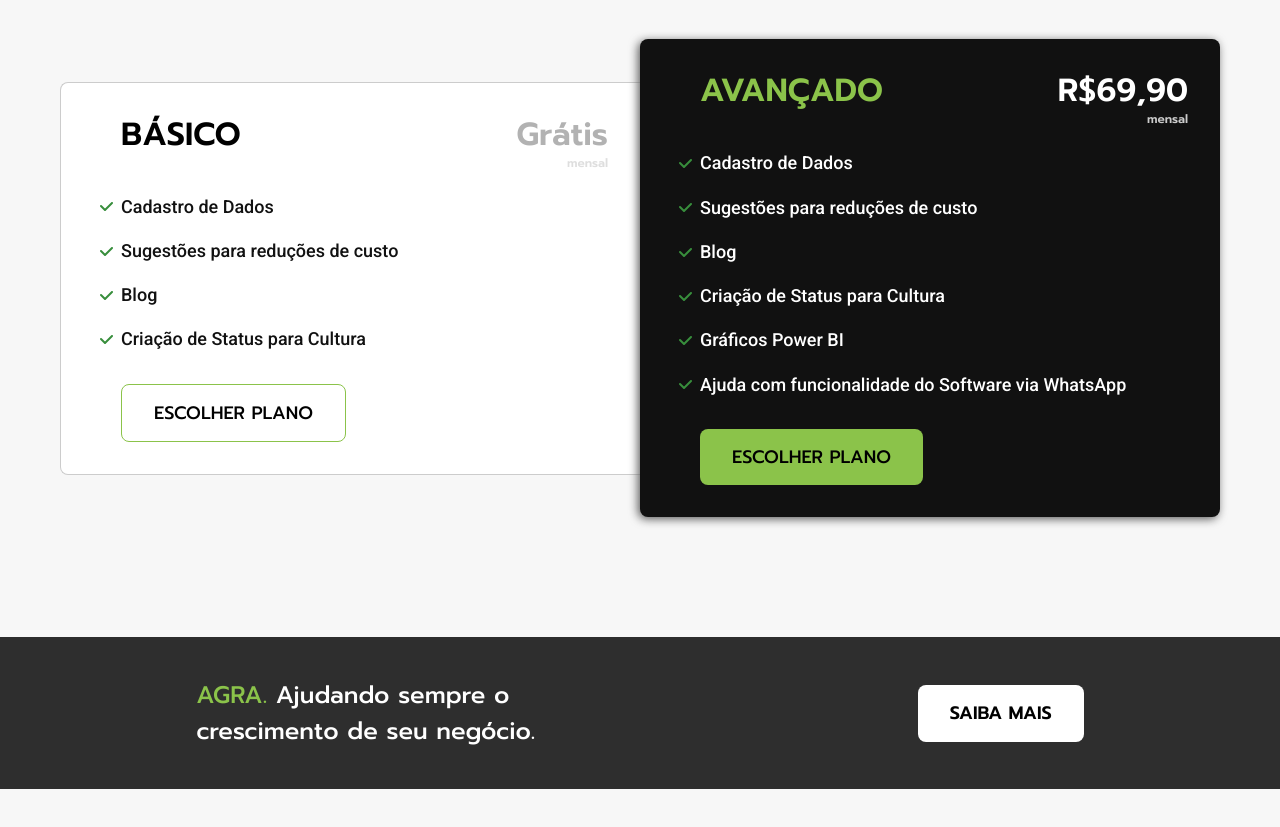
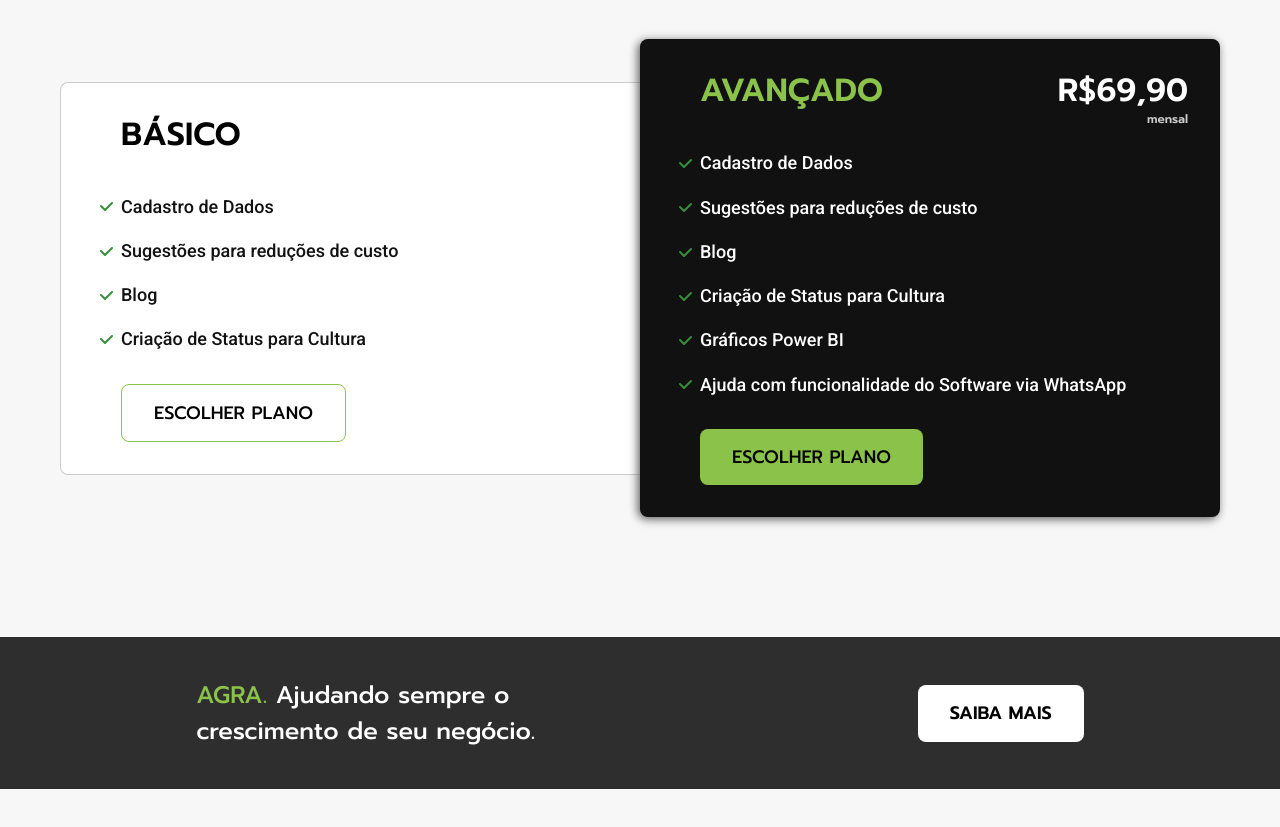
Before and after one commit to Fernando1403/Agra1, a React (Vite) app: page / in a window 1280 px wide. Shown: the part 2986-3813 px from the top of the page. Built offline with nearby package versions, Linux system fonts and the light colour scheme.

Commit message:
Update planos-opcao.jsx

```diff
--- a/src/interpolacao/planos/planos-opcao.jsx
+++ b/src/interpolacao/planos/planos-opcao.jsx
@@ -9,7 +9,7 @@ function PlanosOpcao(){
         <div className="planos-opcoes">
           <div className="plano-opcao-todos">
               <h3 className="font-1-xl cor-12">BÁSICO</h3>
-              <span className="font-1-xl cor-5">Grátis <span className="font-1-xs cor-3">mensal</span></span>
+
               <ul className="font-2-m cor-11">
                 <li>Cadastro de Dados</li>
                 <li>Sugestões para reduções de custo</li>
```
